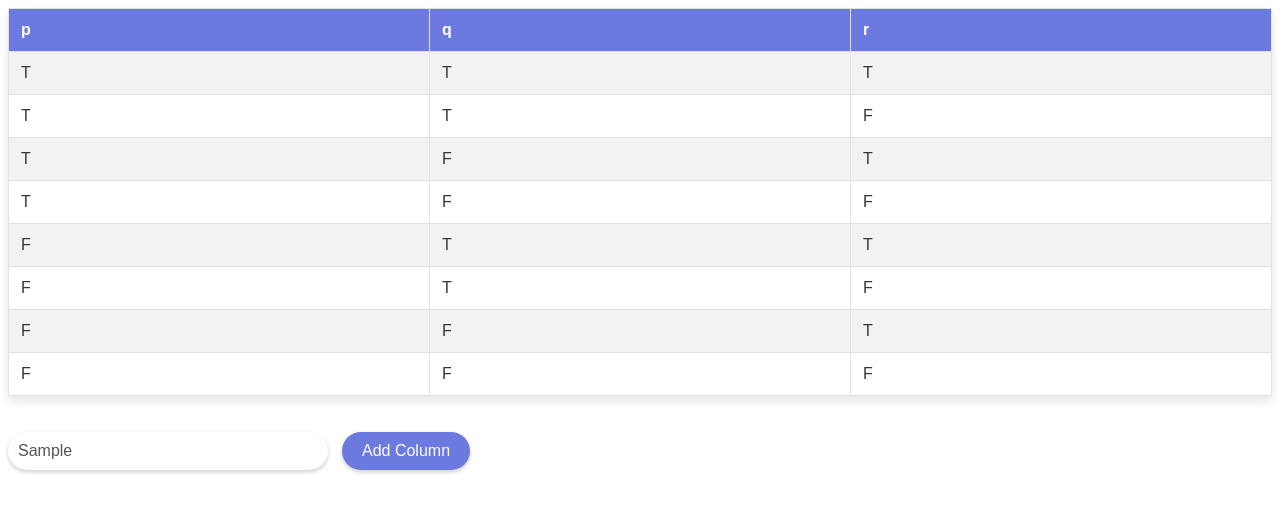
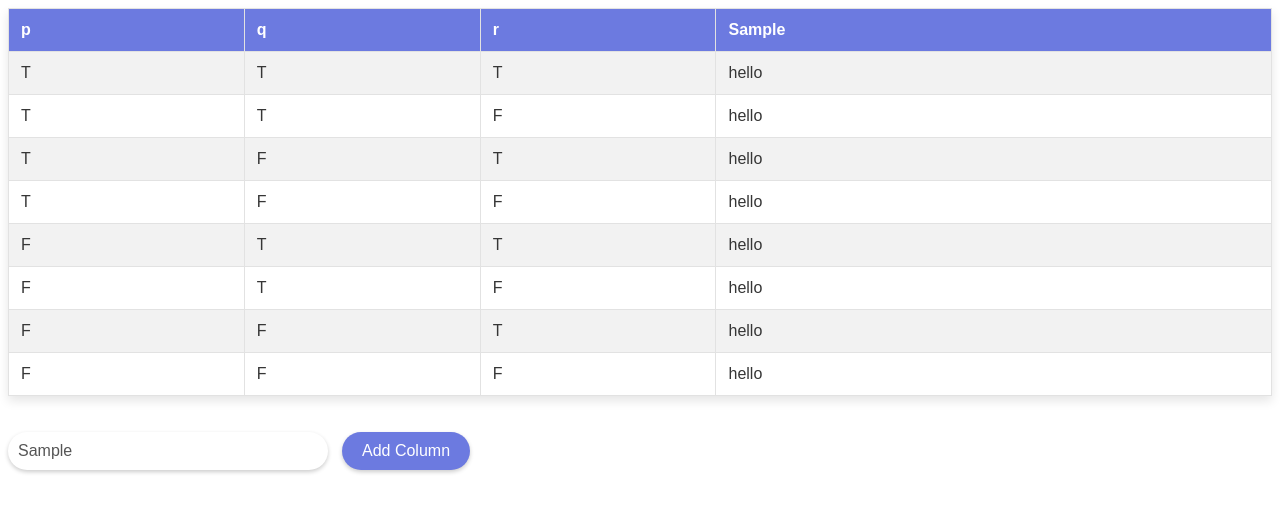
Before and after one commit to truthseeker-7/Truth-Value-Generator, a plain HTML site: page index.html in a window 1280 px wide. Both pictures are taken after typing "Sample" into the empty fields and a click on the button "Add Column". Drawn offline with Linux system fonts and the light colour scheme.

Commit message:
Built column addition functionality

```diff
--- a/index.html
+++ b/index.html
@@ -9,12 +9,13 @@
 </head>
 <body>
 
-    <table>
+    <table id = "table">
         <tr>
             <th>p</th>
             <th>q</th>
             <th>r</th>
-            </tr>
+        </tr>
+
         <tr>
             <td>T</td>
             <td>T</td>
@@ -59,7 +60,7 @@
     <br><br>
 
 <input type = "text" placeholder="Insert expression here" id="text">
-<button id="add-col">Add Column</button>
+<button id="btn">Add Column</button>
    <script src="script.js"></script>
 </body>
 </html>
--- a/script.js
+++ b/script.js
@@ -1,6 +1,41 @@
-let input = document.getElementById("text");
-let addColumnBtn = document.getElementById("add-col");
+let table = document.getElementById("table");
+const tableSize = 9;
 
-addColumnBtn.onclick = function(){
-   let firstValue =
+document.getElementById("btn").onclick = function(){
+  let text = document.getElementById("text");
+  let tr = table.getElementsByTagName("tr")[0];
+  let th = document.createElement("th");
+  th.innerHTML = text.value;
+  tr.appendChild(th);
+
+for(let i = 1; i < tableSize; i++){
+   let tr = table.getElementsByTagName("tr")[i];
+   let td = document.createElement("td");
+   tr.appendChild(td);
+  }
+  insertValues();
+};
+
+
+function getVarValues(){
+   let p = [];
+   let q = [];
+   let r = [];
+
+   for(let i = 1; i < tableSize; i++){
+      let tr = table.getElementsByTagName("tr")[i];
+      td = tr.children[0];
+      td.innerHTML = "hello";
+   }
+
+
 }
+
+function insertValues(){
+   for(let i = 1; i < tableSize; i++){
+      let tr = table.getElementsByTagName("tr")[i];
+      td = tr.lastElementChild;
+      td.innerHTML = "hello";
+   }
+
+}
```
